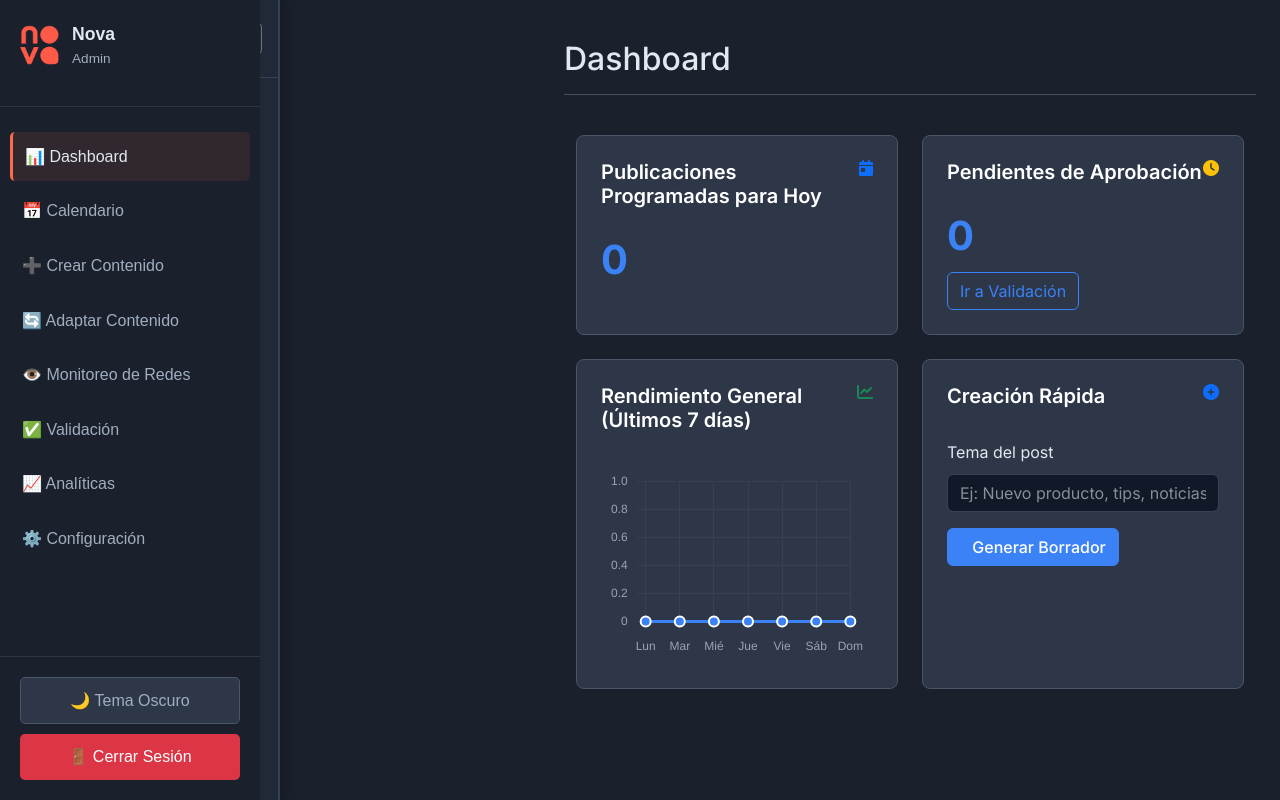
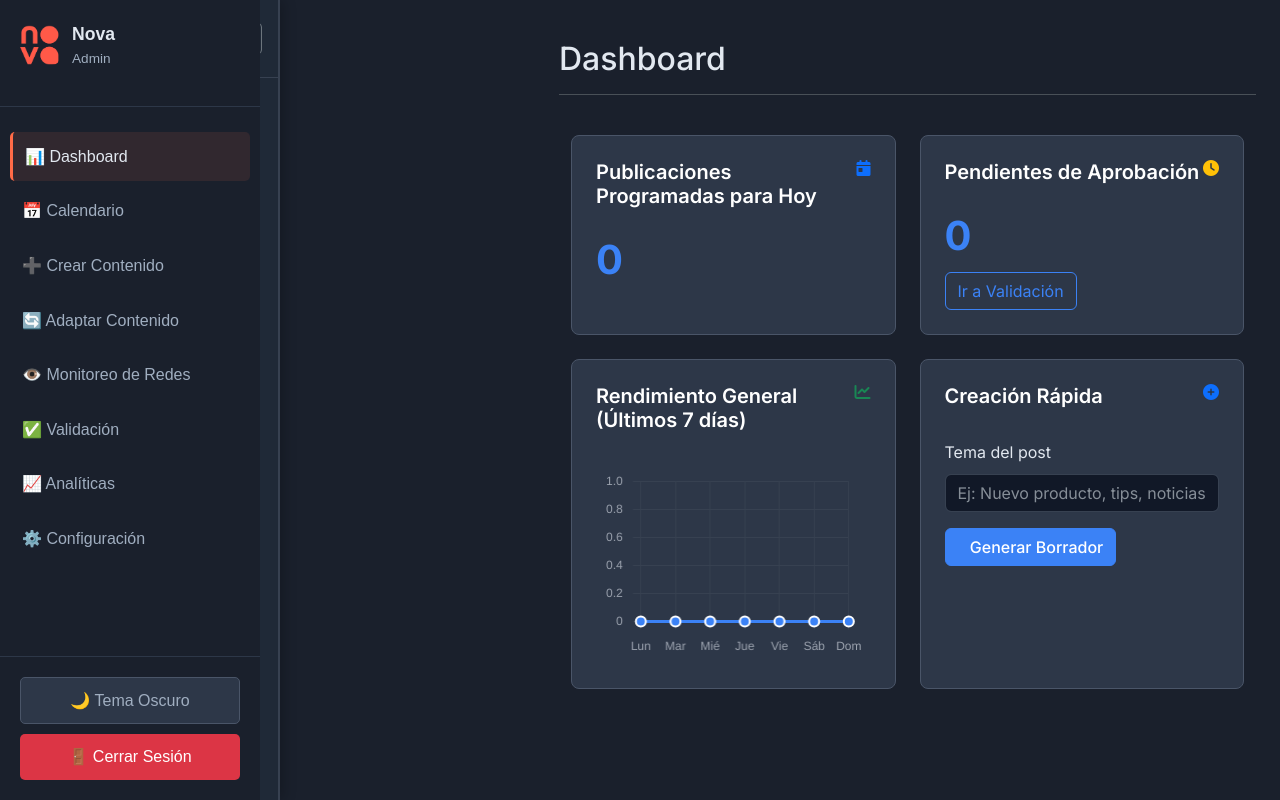
Before and after one commit to Handepora/NovaSocial, a Flask app: page / in a window 1280 px wide. Run offline with Flask 3, Linux system fonts and the light colour scheme; some libraries are stand-ins or nearby versions.

Commit message:
Improve the look and feel of the website by adjusting the spacing and margins
Adjusts padding and margin in index.html and adds a supporting image.

Replit-Commit-Author: Agent
Replit-Commit-Session-Id: ed7e2e6b-92a9-47f1-95d8-414584846d23
Replit-Commit-Screenshot-Url: https://storage.googleapis.com/screenshot-production-us-central1/cc90ac2b-74d9-435d-9ab6-d7bc0e0d6b7f/07d7430c-d0b3-483b-86b9-8b9ab8b762d3.jpg

```diff
--- a/templates/index.html
+++ b/templates/index.html
@@ -2210,7 +2210,7 @@
 
             // Create content wrapper
             const contentWrapper = document.createElement('div');
-            contentWrapper.style.cssText = 'flex: 1; overflow-y: auto; max-height: 100vh; padding: 0; margin: 0; border: none;';
+            contentWrapper.style.cssText = 'flex: 1; overflow-y: auto; max-height: 100vh; padding: 0; margin: 0; border: none; margin-left: -5px;';
 
             // Move existing main content into content wrapper
             const mainContent = document.querySelector('main');
@@ -2220,7 +2220,7 @@
                 mainContent.style.margin = '0';
                 mainContent.style.transition = 'none';
                 mainContent.style.padding = '20px';
-                mainContent.style.paddingLeft = '20px';
+                mainContent.style.paddingLeft = '15px';
                 mainContent.style.width = '100%';
                 mainContent.style.border = 'none';
                 contentWrapper.appendChild(mainContent);
```
Also changed, not shown: attached_assets/targeted_element_1751107082129.png (added).
